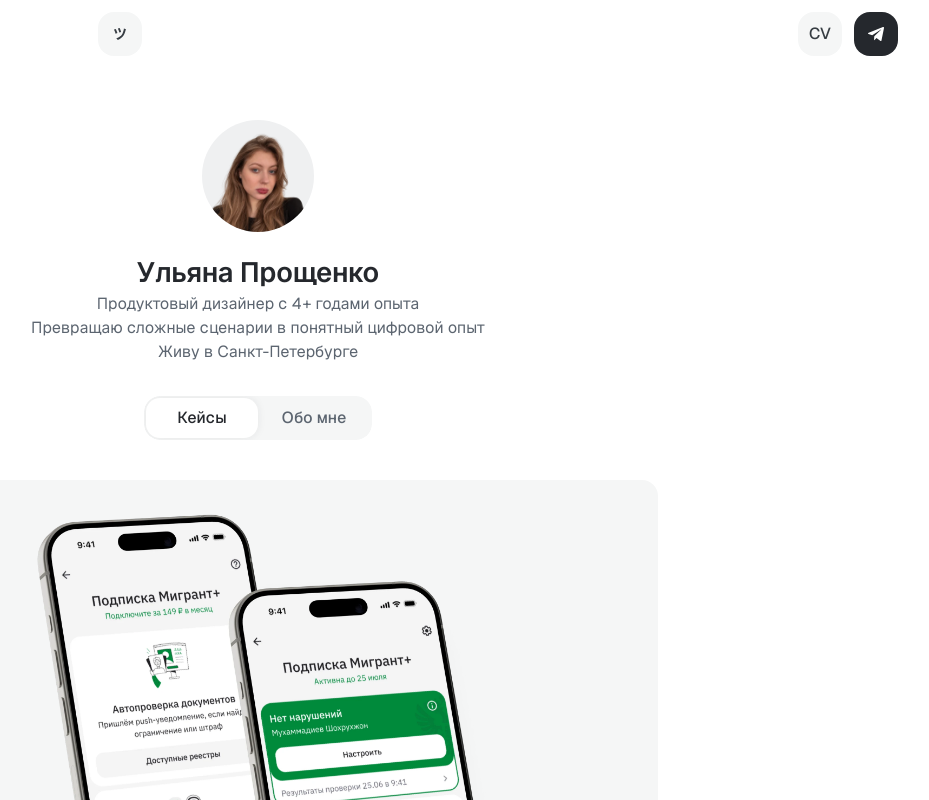
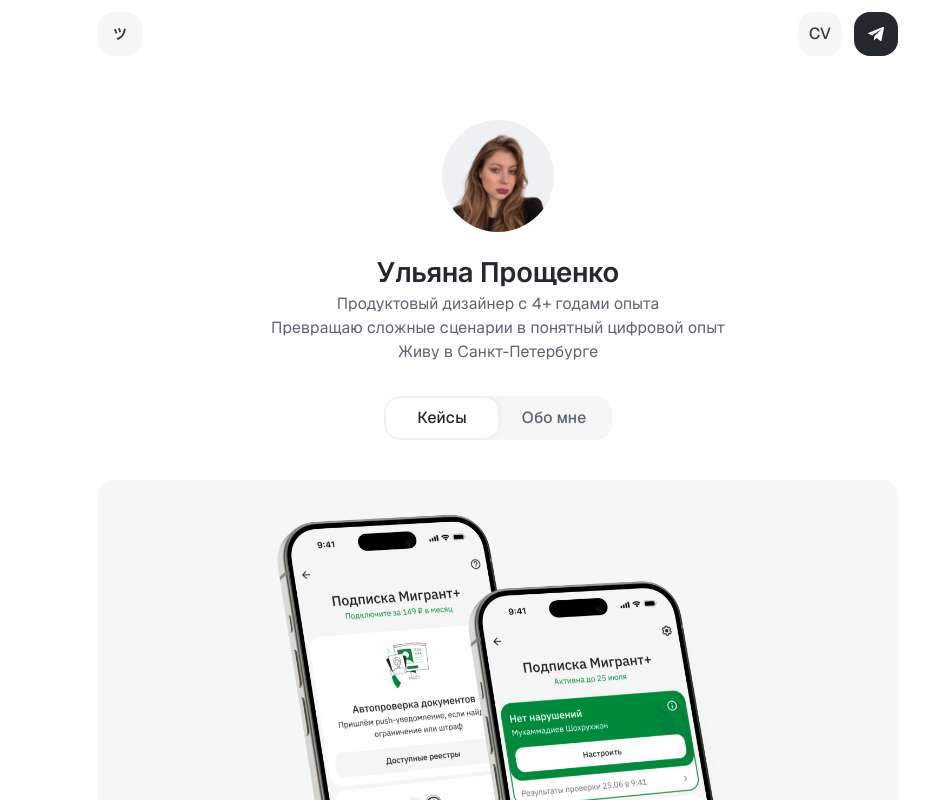
Before and after one commit to Yulianiaa/portfolio, a Next.js app: page / in a window 1280 px wide. Shown: the top 800 px of the page, without its empty margins (142-1071 px from the left). Built offline with nearby package versions, Linux system fonts and the light colour scheme.

Commit message:
Center homepage content with sticky header

```diff
--- a/app/page.tsx
+++ b/app/page.tsx
@@ -15,7 +15,7 @@ export default function Home() {
     <div id="top" className="flex flex-1 flex-col items-stretch">
       <DotTrail />
       <HomeHeader profile={profile} />
-      <main className="flex w-full max-w-[800px] flex-col items-center gap-8 px-px pt-[52px] pb-10 tablet:px-6 tablet:pt-14 tablet:pb-10 lg:px-0 lg:pt-[52px] lg:pb-[60px]">
+      <main className="flex w-full max-w-[800px] self-center flex-col items-center gap-8 px-px pt-[52px] pb-10 tablet:px-6 tablet:pt-14 tablet:pb-10 lg:px-0 lg:pt-[52px] lg:pb-[60px]">
         <Hero profile={profile} />
         <HomeTabs
           tabs={[
```
